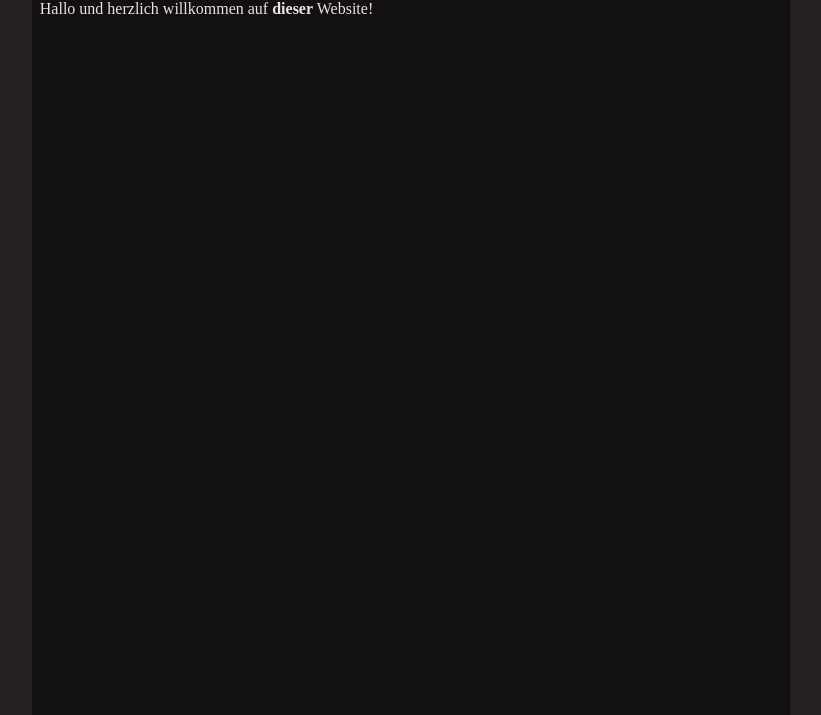
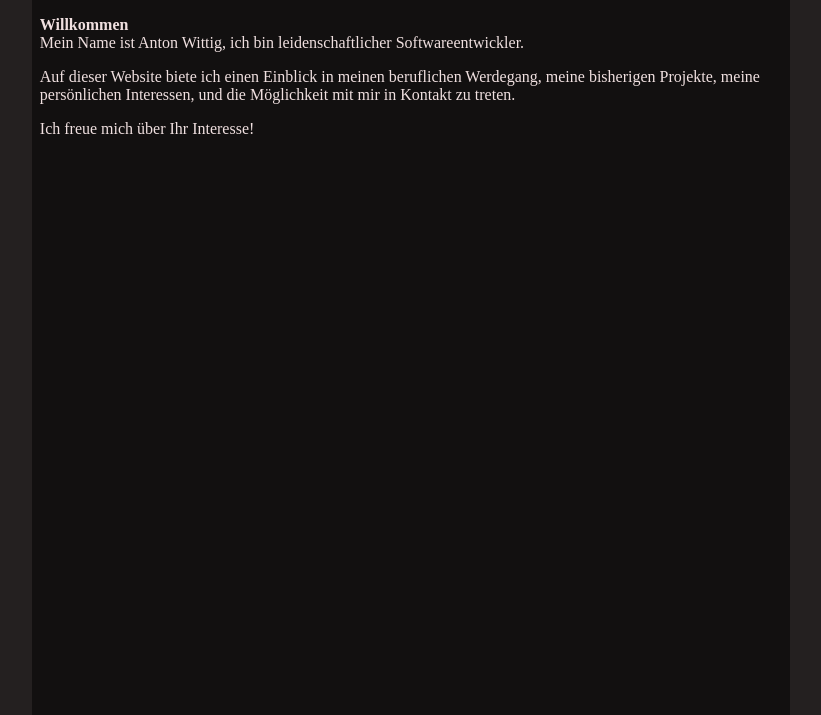
Before and after one commit to AntonWittig/AntonWittig, a PHP site: page / in a window 1280 px wide. Shown: the part 58-773 px from the top of the page, without its empty margins (229-1050 px from the left). Run offline with PHP 8.4, Linux system fonts and the light colour scheme.

Commit message:
Update index content

```diff
--- a/public/index.php
+++ b/public/index.php
@@ -3,7 +3,17 @@ $title = "Anton Wittig";
 $current_page = "index.php";
 
 ob_start(); ?>
-Hallo und herzlich willkommen auf <strong>dieser</strong> Website!
+<p>
+	<strong>Willkommen</strong><br />
+	Mein Name ist Anton Wittig, ich bin leidenschaftlicher Softwareentwickler.
+</p>
+<p>
+	Auf dieser Website biete ich einen Einblick in meinen beruflichen Werdegang, meine bisherigen Projekte, meine
+	persönlichen Interessen, und die Möglichkeit mit mir in Kontakt zu treten.
+</p>
+<p>
+	Ich freue mich über Ihr Interesse!
+</p>
 <?php $content = ob_get_clean();
 
 include "template.php";
```
